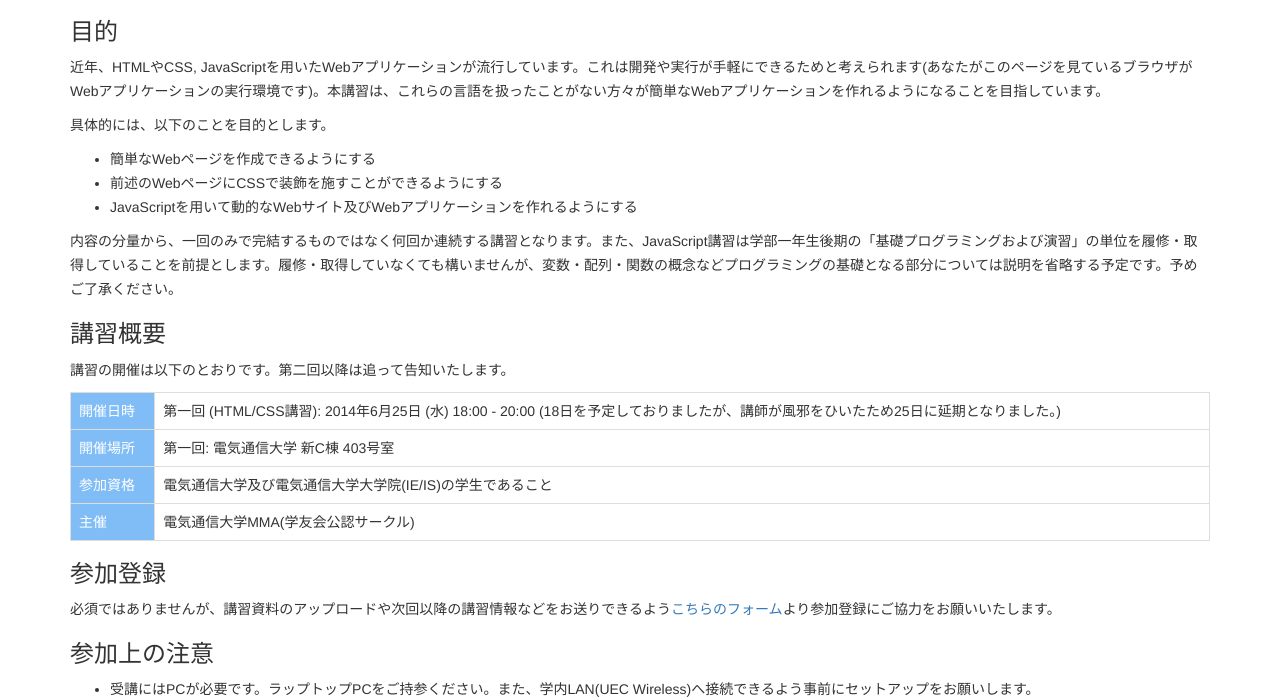
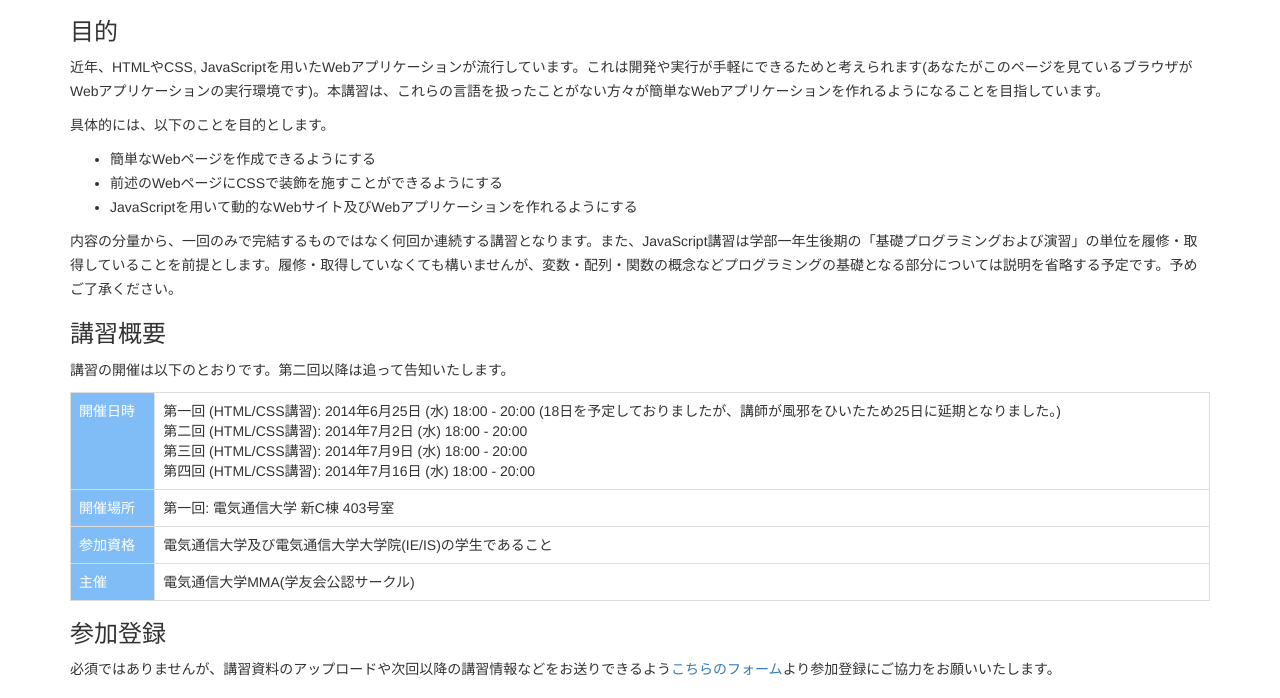
Before and after one commit to uecmma/jssem2014, a plain HTML site: page index.html in a window 1280 px wide. Shown: the part 92-790 px from the top of the page. Drawn offline with nearby package versions, Linux system fonts and the light colour scheme.

Commit message:
今後の予定を追加

```diff
--- a/index.html
+++ b/index.html
@@ -33,7 +33,12 @@
       <table class="table table-bordered">
         <tr>
           <th>開催日時</th>
-          <td>第一回 (HTML/CSS講習): 2014年6月25日 (水) 18:00 - 20:00 (18日を予定しておりましたが、講師が風邪をひいたため25日に延期となりました。)</td>
+          <td>
+            第一回 (HTML/CSS講習): 2014年6月25日 (水) 18:00 - 20:00 (18日を予定しておりましたが、講師が風邪をひいたため25日に延期となりました。)<br>
+            第二回 (HTML/CSS講習): 2014年7月2日 (水) 18:00 - 20:00<br>
+            第三回 (HTML/CSS講習): 2014年7月9日 (水) 18:00 - 20:00<br>
+            第四回 (HTML/CSS講習): 2014年7月16日 (水) 18:00 - 20:00
+          </td>
         </tr>
         <tr>
           <th>開催場所</th>
```
